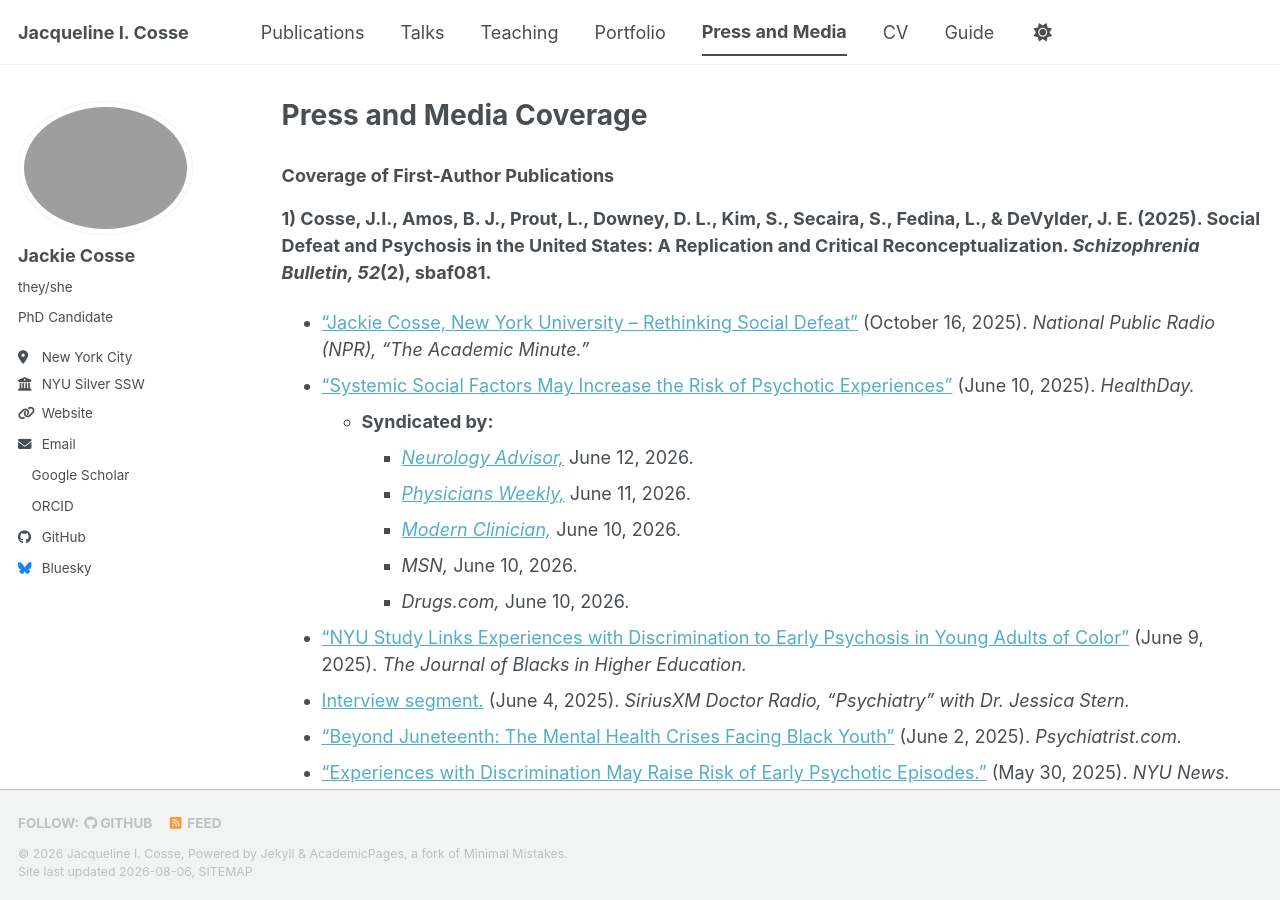
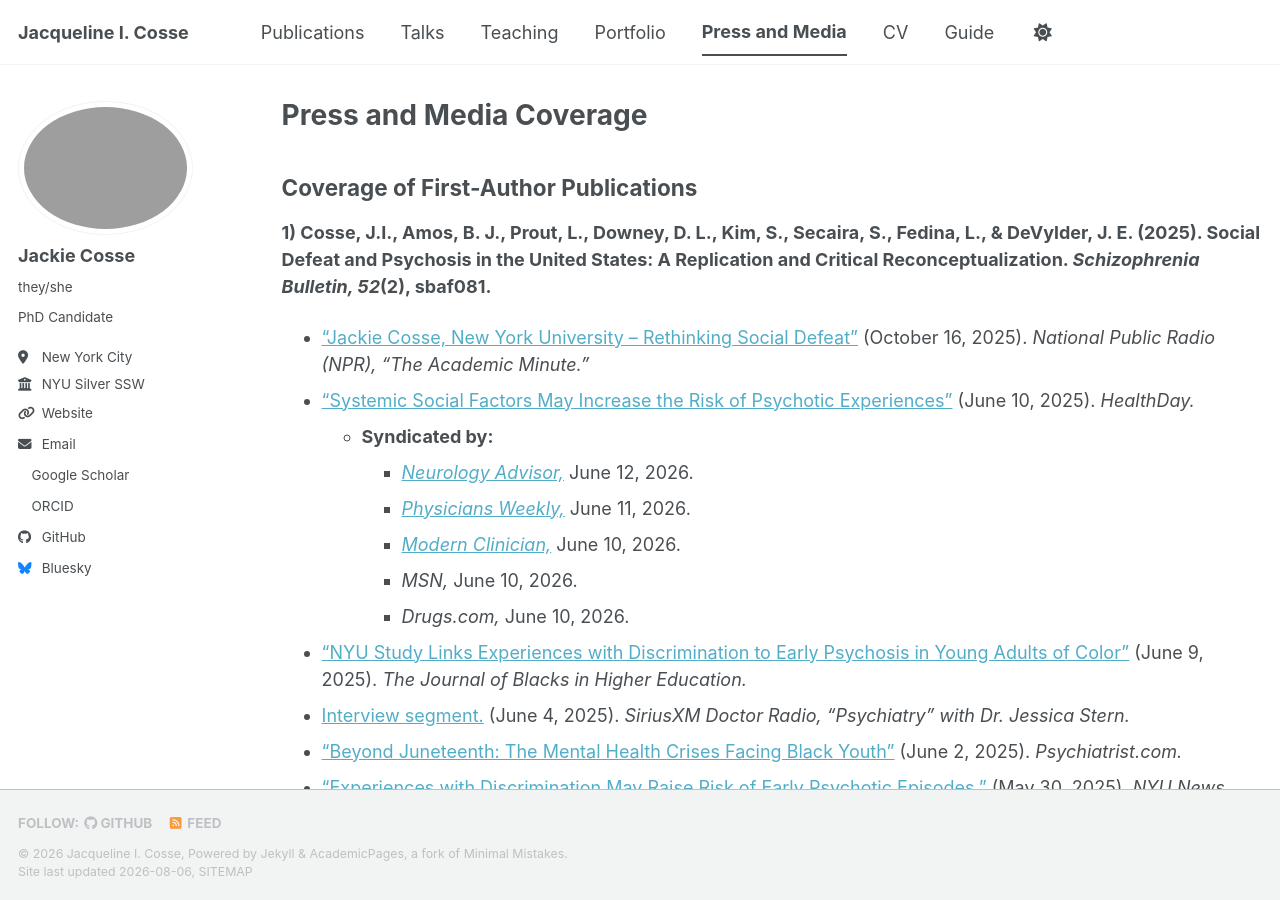
Before and after one commit to jackiecosse/jackiecosse.com, a Jekyll site: the page built from _pages/press.md, in a window 1280 px wide and 900 px high. Built offline with Jekyll 4.4.1, drawn with Linux system fonts in a browser that asks for light colours; a style sheet for code colours, icons or effects is not loaded.

Commit message:
Update press.md

```diff
--- a/_pages/press.md
+++ b/_pages/press.md
@@ -9,7 +9,7 @@ redirect_from:
 
 {% include base_path %}
 
-### Coverage of First-Author Publications
+## Coverage of First-Author Publications
 <b>1) Cosse, J.I., Amos, B. J., Prout, L., Downey, D. L., Kim, S., Secaira, S., Fedina, L., & DeVylder, J. E. (2025). Social Defeat and Psychosis in the United States: A Replication and Critical Reconceptualization. _Schizophrenia Bulletin, 52_(2), sbaf081.</b>
   - [“Jackie Cosse, New York University – Rethinking Social Defeat”](https://www.npr.org/player/embed/fis-564572329-3937612d0077a23652a5bac638abc529/fis-564572329-3937612d0077a23652a5bac638abc529-enclosure-audio) (October 16, 2025). _National Public Radio (NPR), “The Academic Minute.”_
   - [“Systemic Social Factors May Increase the Risk of Psychotic Experiences”](https://www.healthday.com/healthpro-news/mental-health/systemic-social-factors-may-increase-the-risk-of-psychotic-experiences) (June 10, 2025). _HealthDay._
```
